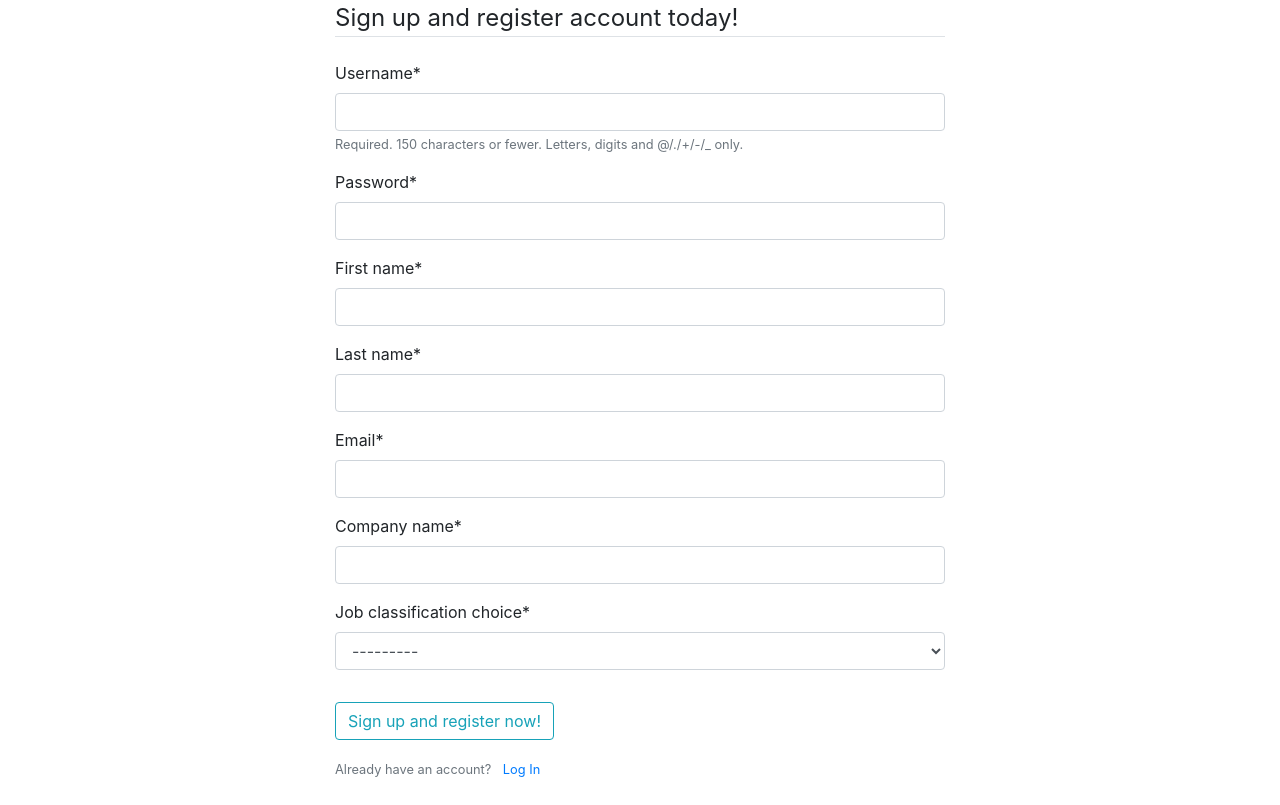
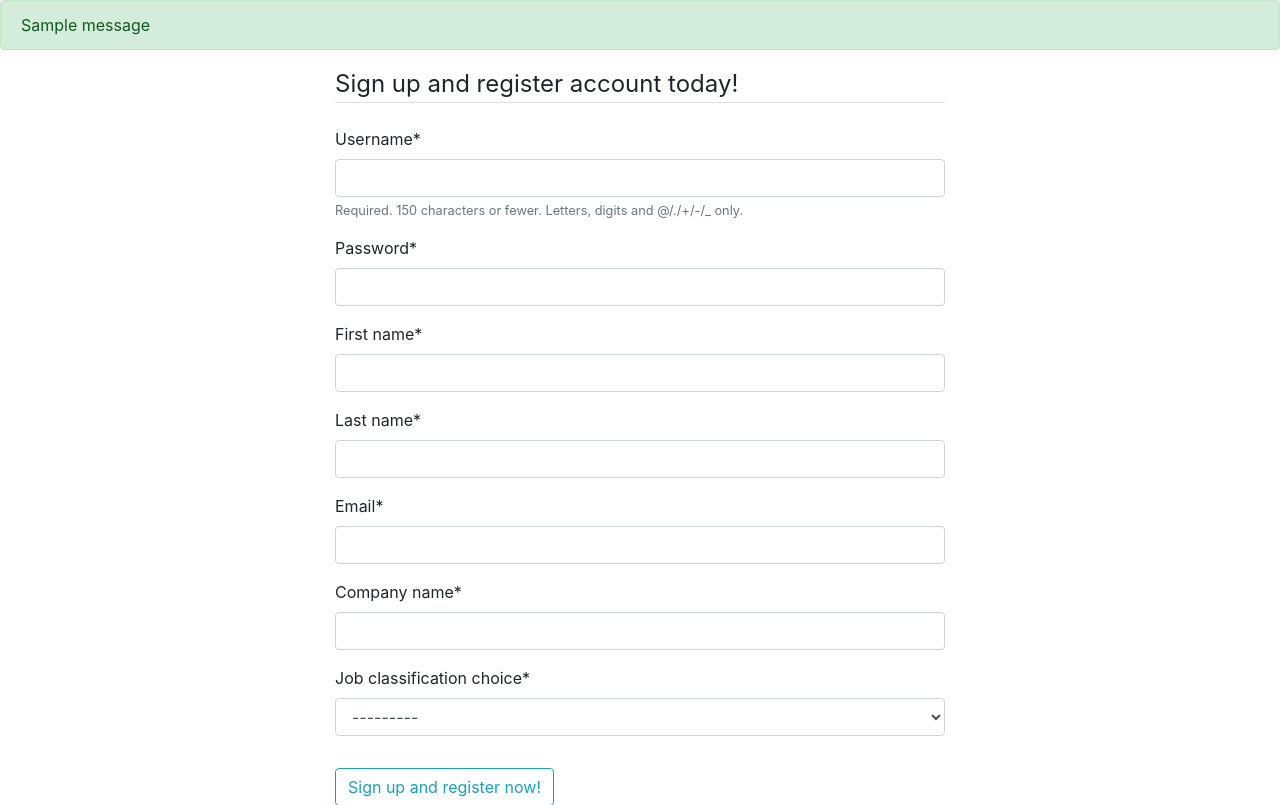
Before and after one commit to Peterisawesome17/ReMoodWork, a Django app: page /register/ in a window 1280 px wide. Shown: the part 56-861 px from the top of the page. Before the commit the page ends 833 px from the top, so only its background shows below. Run offline with Django 4.2, Linux system fonts and the light colour scheme; tables that the repository leaves empty hold one stand-in row (values such as "Sample post"); one stand-in notice (Sample message) is shown; some libraries are stand-ins or nearby versions.

Commit message:
Added register url and message reports for creating users in remoodwork

```diff
--- a/remoodwork/workrecords/templates/workrecords/base.html
+++ b/remoodwork/workrecords/templates/workrecords/base.html
@@ -22,7 +22,7 @@
             <a class="nav-link" href="#">Login</a>
           </li>
           <li class="nav-item active">
-            <a class="nav-link" href="#">Register</a>
+            <a class="nav-link" href="{% url 'remoodwork-register-user' %}">Register</a>
           </li>
           <li class="nav-item dropdown">
             <a class="nav-link dropdown-toggle" href="#" id="navbarDropdown" role="button" data-toggle="dropdown" aria-haspopup="true" aria-expanded="false">
@@ -47,6 +47,13 @@
     </nav>
     <!-- End of navigation bar for the main web page website of remoodwork -->
     <div>
+        {% if messages %}
+            {% for message in messages %}
+                <div class="alert alert-{{ message.tags }}">
+                    {{ message }}
+                </div>
+            {% endfor %}
+        {% endif %}
         {% block content %}{% endblock content %}
     </div>
 </body>
```
